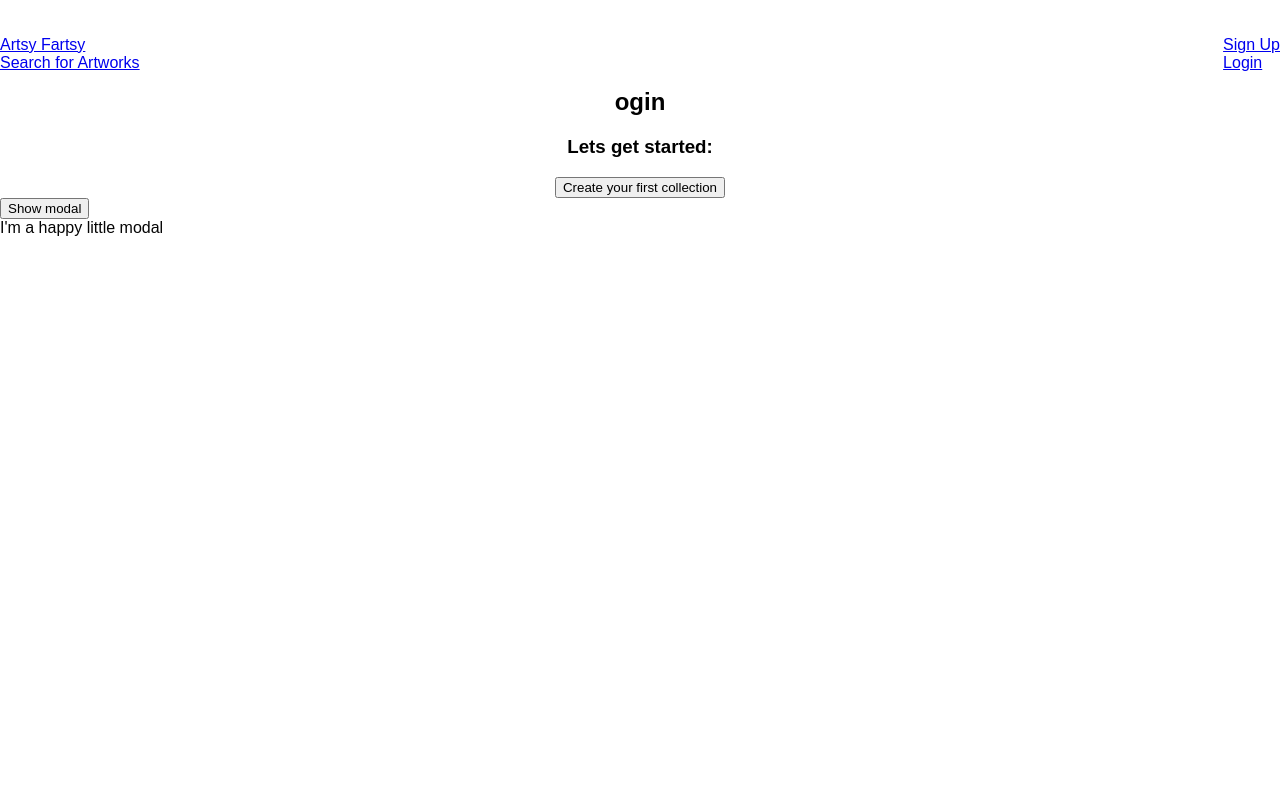
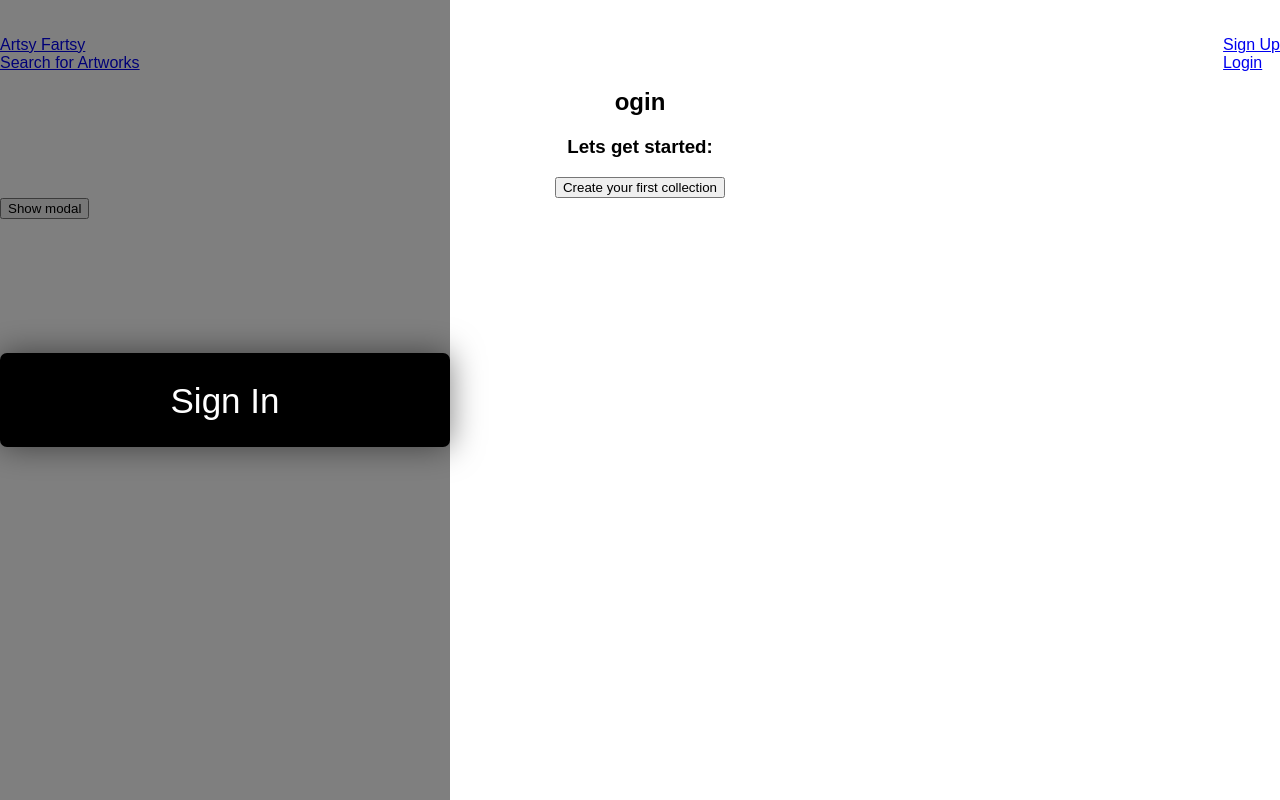
Before and after one commit to moodymango/CurateMe, a React app: page /login in a window 1280 px wide. Both pictures are taken after a click on the button "Show modal". Built offline with nearby package versions, Linux system fonts and the light colour scheme; no server answers.

Commit message:
add modal with subsequent styling for login, overlay to hide raminder of screen while user logs in

```diff
--- a/client/App.jsx
+++ b/client/App.jsx
@@ -10,6 +10,8 @@
  */
 
 import React, { useState } from "react";
+//https://stackoverflow.com/questions/51971449/react-warning-computedmatch-regarding-some-case-issues
+//had error when placing a regular div inside the switch tags
 
 //https://ui.dev/react-router-cannot-get-url-refresh
 //must wrap entire app component in BrowserRouter to make sure it is rendered at the root of my element hierachy
@@ -23,8 +25,6 @@ import BaseModalWrapper from "./components/ModalPopUp/BaseModalWrapper.jsx";
 import Login from "./components/login.jsx";
 import LoginModal from "./components/LoginModel.jsx";
 
-//  import MainContainer from './containers/MainContainer.jsx';
-
 const App = (props) => {
   //need an is logged state in order to keep track of whether or not user is logged in
   const [isLogged, setLogged] = useState(false);
@@ -34,9 +34,7 @@ const App = (props) => {
     setLogged(true);
   };
   function toggleModal() {
-    console.log("i've been toggled!");
     setSeen(!seen);
-    console.log("seen is ", seen);
   }
   return (
     <main>
--- a/client/components/ModalPopUp/BaseModalWrapper.jsx
+++ b/client/components/ModalPopUp/BaseModalWrapper.jsx
@@ -2,10 +2,35 @@ import React from "react";
 import Modal from "./Modal.jsx";
 function BaseModelWrapper({ onBackdropClick, isVisible }) {
   if (isVisible === false) {
-    console.log("should not see our modal");
     return null;
   }
-  return <Modal onBackdropClick={onBackdropClick}></Modal>;
+  const modalContainerStyle = {
+    backgroundColor: "black",
+    display: "flex",
+    flexDirection: "column",
+    alignItems: "center",
+    position: "relative",
+    borderRadius: "7px",
+    boxShadow: "0 0 32px rgba(0,0,0,0.5)",
+    width: "450px",
+    fontSize: "26px",
+  };
+  const headerStyle = {
+    color: "white",
+    fontSize: "35px",
+    lineHeight: "1em",
+    fontWeight: "300",
+    margin: "5px, 0, 10px",
+    textAlign: "center",
+  };
+
+  return (
+    <Modal onBackdropClick={onBackdropClick}>
+      <div style={modalContainerStyle}>
+        <h2 style={headerStyle}>Sign In</h2>
+      </div>
+    </Modal>
+  );
 }
 
 export default BaseModelWrapper;
--- a/client/components/ModalPopUp/Modal.jsx
+++ b/client/components/ModalPopUp/Modal.jsx
@@ -1,29 +1,20 @@
 import React, { useState } from "react";
 import ReactDom from "react-dom";
-const modalStyle = {
-  position: "50%",
-  top: "50%",
-  left: "50%",
-  transform: "translate(-50%, -50%)",
-  backgroundColor: "#555",
-  padding: "50px",
-  zIndex: 1000,
-};
-const overLayStyle = {
+const overLay = {
+  backgroundColor: "rgba(0,0,0,0.5)",
   position: "fixed",
-  top: 0,
-  left: 0,
-  right: 0,
-  bottom: 0,
-  backgroundColor: "rgba(0, 0, 0, .7)",
-  zIndex: 1000,
+  height: "100%",
+  top: "0",
+  left: "0",
+  display: "flex",
+  alignItems: "center",
+  justifyContent: "center",
 };
 function Modal({ onBackdropClick, children }) {
-  console.log("we should be seeing our modal");
   //need to give user a way to close the modal in the modal corner
   return ReactDom.createPortal(
-    <div onClick={onBackdropClick}>
-      <span color="black">I'm a happy little modal</span>
+    <div style={overLay} onClick={onBackdropClick}>
+      <span color="black">{children}</span>
     </div>,
     document.getElementById("modal-root")
   );
```
Also changed, not shown: client/css/app.css (+0 -14 lines), 1 other file (tests, documents, lock files or other folders).
